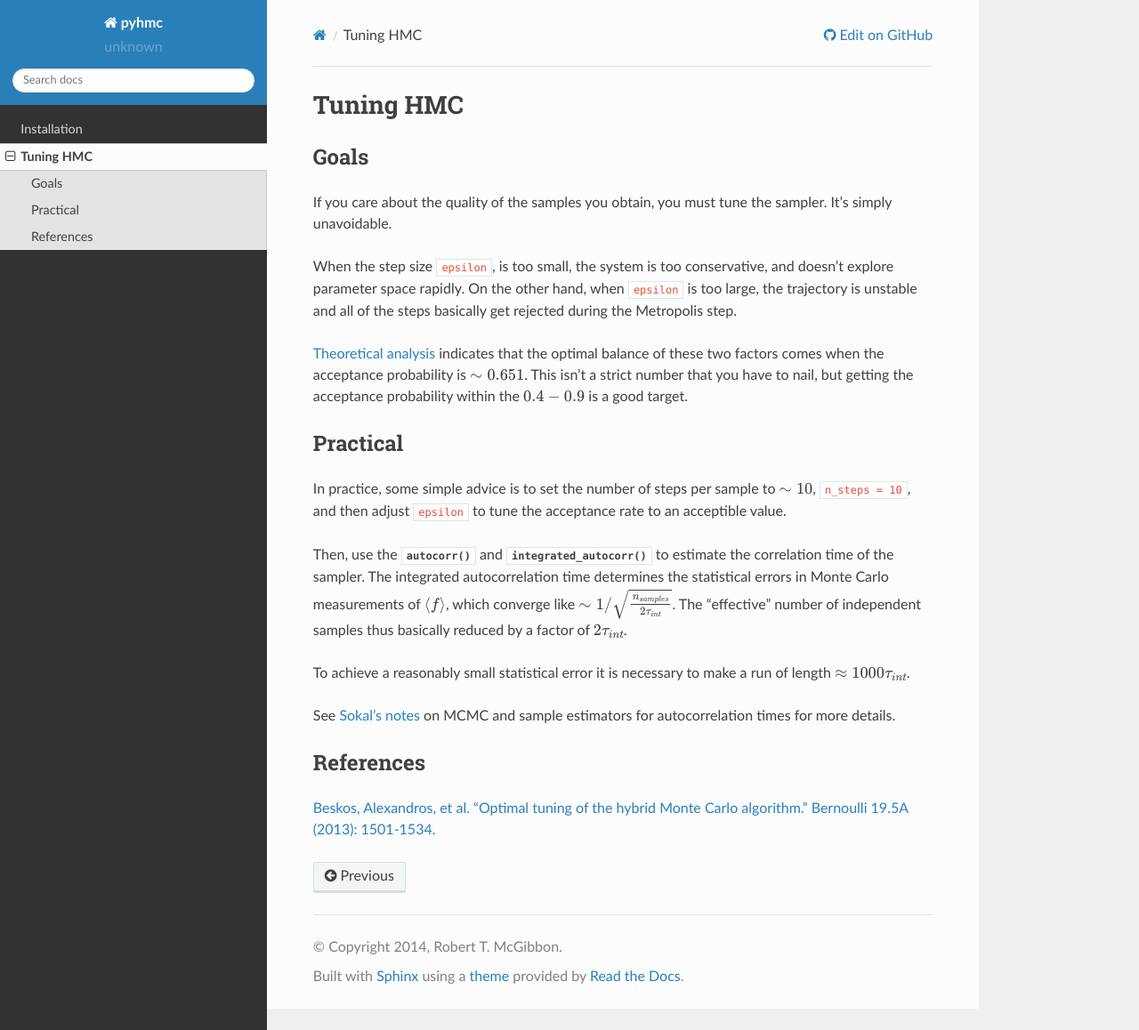
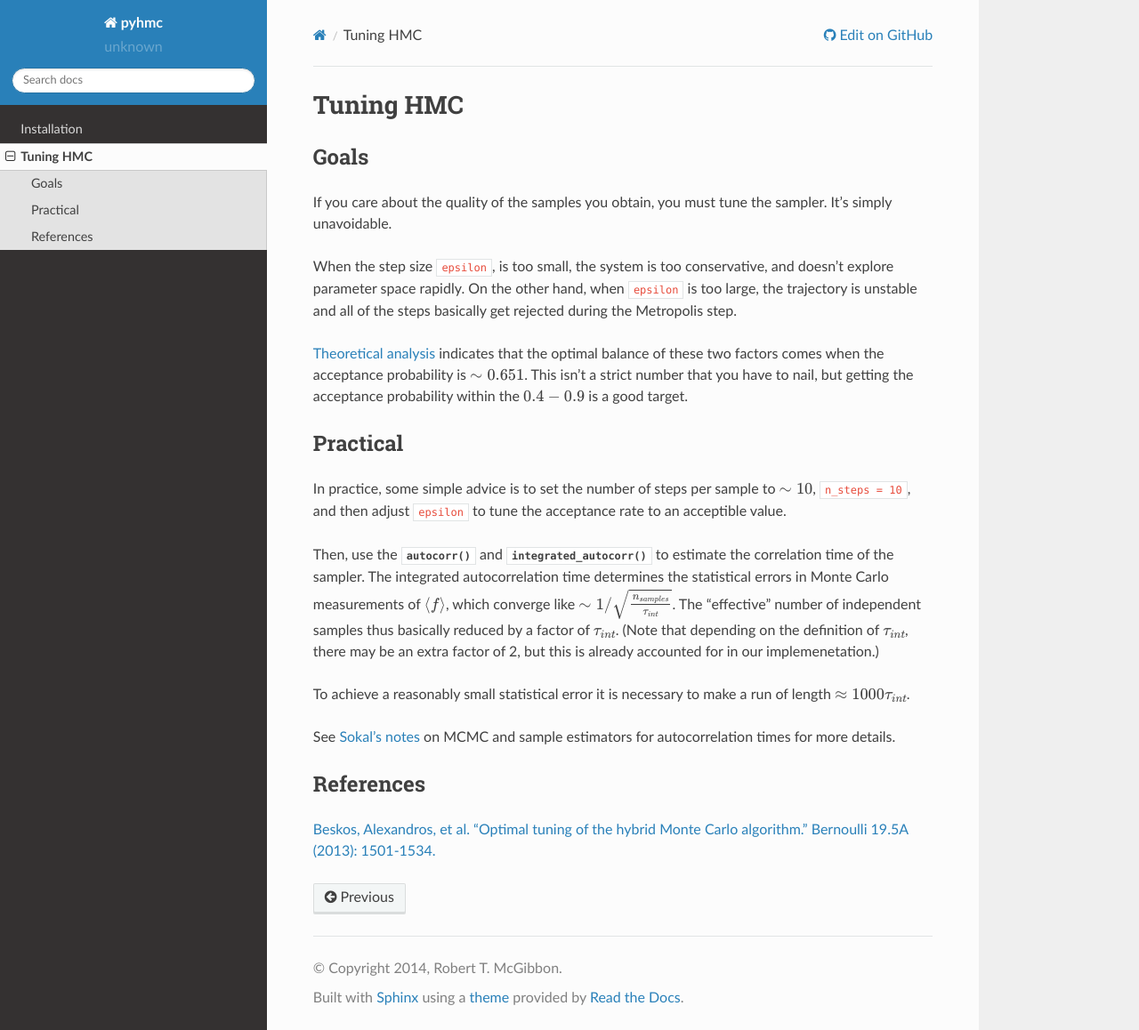
Before and after one commit to rmcgibbo/pyhmc, a Sphinx documentation site: the page built from docs/tuning.rst, in a window 1280 px wide and 1158 px high. Shown: the whole window at 89% size. Built offline with Sphinx 7.4.7 and the Read the Docs theme 2.0.0, drawn with Linux system fonts in a browser that asks for light colours.

Commit message:
No factor of two actually

```diff
--- a/docs/tuning.rst
+++ b/docs/tuning.rst
@@ -27,9 +27,9 @@ acceptance rate to an acceptible value.
 Then, use the :func:`autocorr` and :func:`integrated_autocorr` to estimate the
 correlation time of the sampler. The integrated autocorrelation time determines
 the statistical errors in Monte Carlo measurements of :math:`\langle f \rangle`,
-which converge like :math:`\sim 1/\sqrt{\frac{n_{samples}}{2\tau_{int}}}`. The
+which converge like :math:`\sim 1/\sqrt{\frac{n_{samples}}{\tau_{int}}}`. The
 "effective" number of independent samples thus basically reduced by a factor
-of :math:`2\tau_{int}`.
+of :math:`\tau_{int}`. (Note that depending on the definition of :math:`\tau_{int}`, there may be an extra factor of 2, but this is already accounted for in our implemenetation.)
 
 To achieve a reasonably small statistical error it is necessary to make a run of length :math:`\approx 1000\tau_{int}`.
 
```
